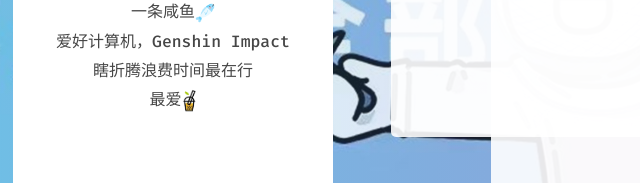
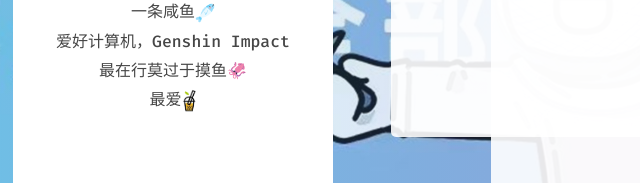
Before and after one commit to Nightcxd/nightcxd.github.io, a plain HTML site: page index.html in a window 1280 px wide. Shown: the part 327-510 px from the top of the page, 115-755 px from the left. Drawn offline with Linux system fonts and the light colour scheme.

Commit message:
Update index.html

```diff
--- a/index.html
+++ b/index.html
@@ -29,7 +29,7 @@
             <div class="meBox-text">
                 <p>一条咸鱼<img src="./img/fish.png" alt="咸鱼" style="width: 20px; vertical-align: middle;"></p>
                 <p>爱好计算机，Genshin Impact</p>
-                <p>瞎折腾浪费时间最在行</p>
+                <p>最在行莫过于摸鱼🦑</p>
                 <p>最爱<img src="./img/002.png" alt="奶茶" style="width: 15px; vertical-align: middle;"></p>
             </div>
             <!-- 两个按钮 -->
```
